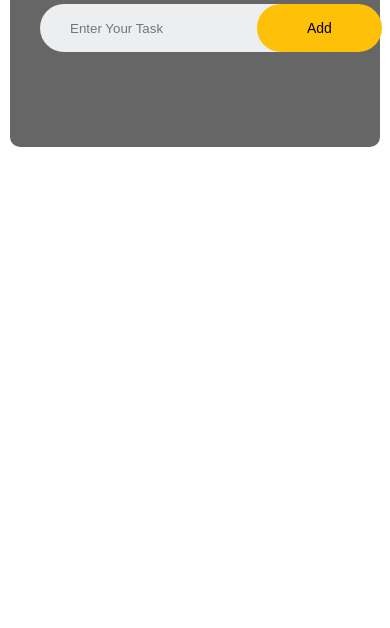
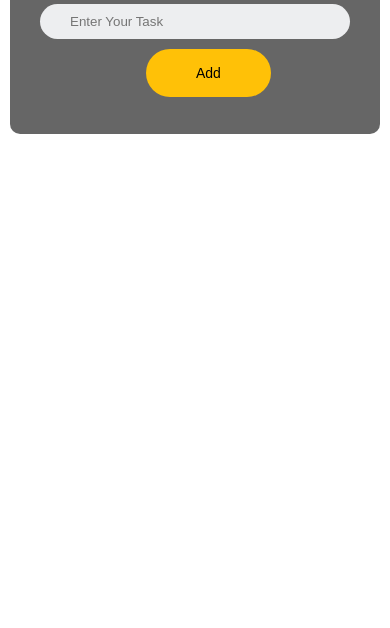
Before and after one commit to harsh08chandak/ToDoListJS, a plain HTML site: page index.html in a window 390 px wide. Shown: the part 216-844 px from the top of the page. Drawn offline with Linux system fonts and the light colour scheme.

Commit message:
Update style.css

```diff
--- a/style.css
+++ b/style.css
@@ -109,4 +109,9 @@ color: red;
     width: 100%;
     max-width: 440px;
 }
+.row button{
+    position: absolute;
+    top: 265px;
+    left: 146px;
 }
+}
```
